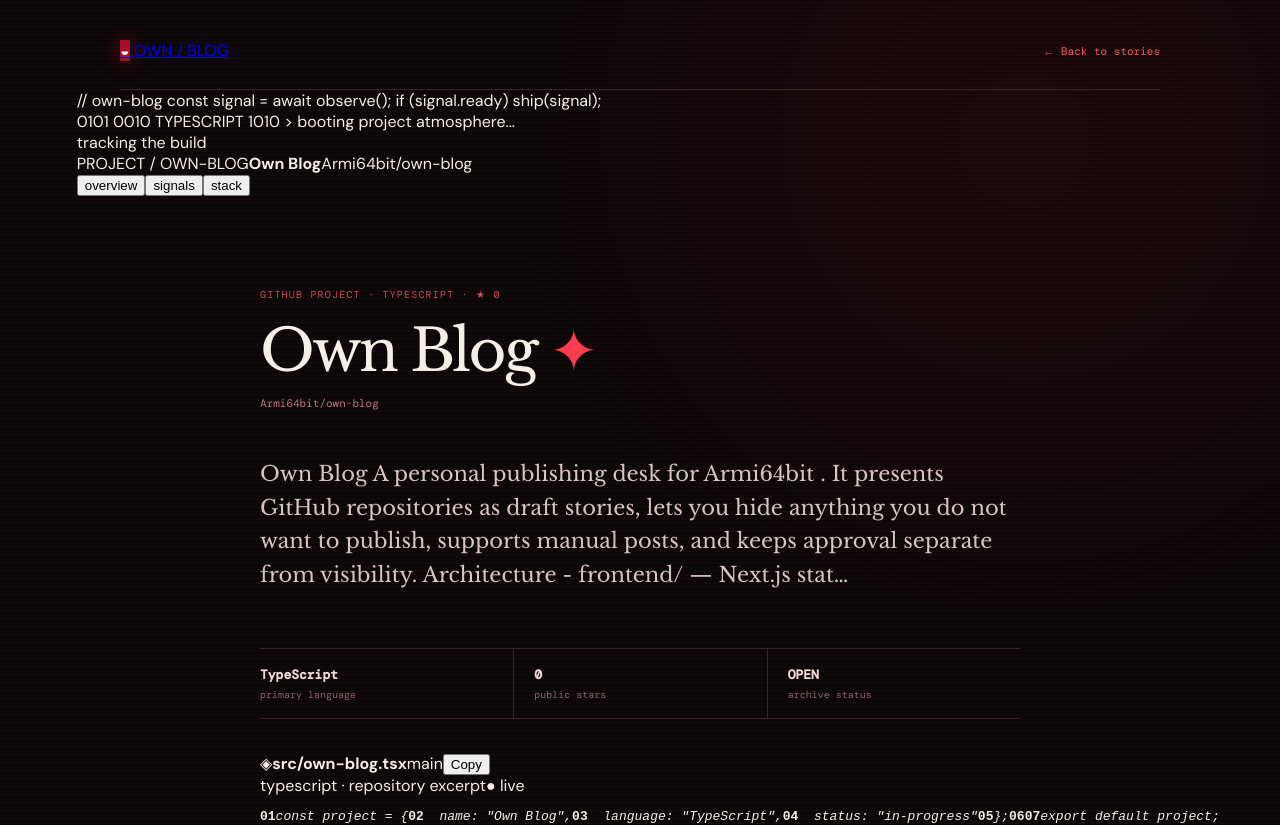
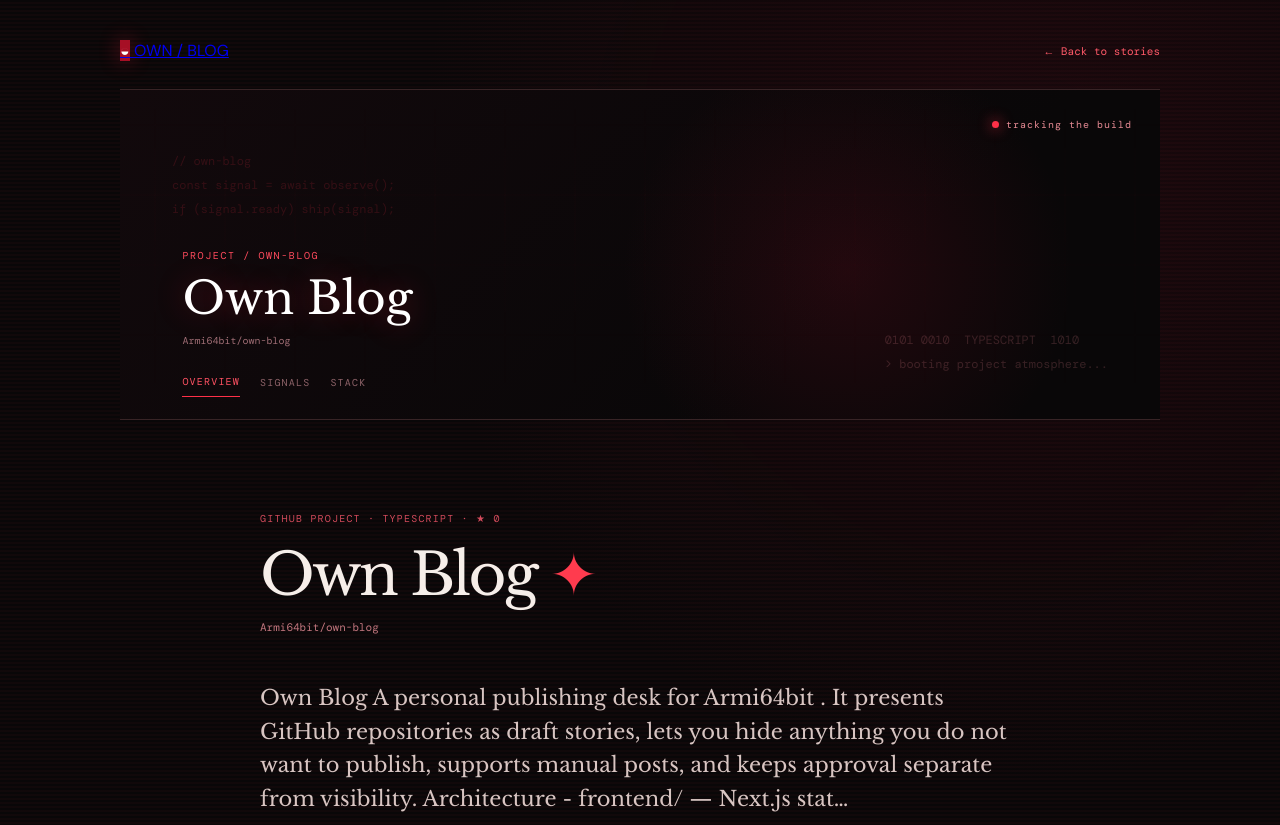
Before and after one commit to Armi64bit/own-blog, a Next.js app in the folder frontend/: page /own-blog in a window 1280 px wide. Shown: the top 825 px of the page. Built offline with nearby package versions, Linux system fonts and the light colour scheme.

Commit message:
Fix article CSS module bindings

```diff
--- a/frontend/app/components/CodeSnippet.tsx
+++ b/frontend/app/components/CodeSnippet.tsx
@@ -2,6 +2,7 @@
 
 import { useEffect, useRef, useState } from 'react';
 import gsap from 'gsap';
+import styles from '../styles.module.css';
 
 type Props = { language: string; code: string; fileName?: string };
 const tokenize = (code: string) => code.split(/(\/\/.*|#[^\n]*|\b(?:const|let|var|function|return|class|import|from|public|private|static|void|def|if|else|new|async|await|export)\b|\b\d+\b|["'`][^"'`]*["'`])/g).filter(Boolean);
@@ -11,5 +12,5 @@ export default function CodeSnippet({ language, code, fileName = 'src/index.ts'
   const [copied, setCopied] = useState(false);
   useEffect(() => { if (!ref.current) return; const lines = Array.from(ref.current.querySelectorAll('[data-code-line]')); gsap.fromTo(lines, { opacity: 0, x: -12 }, { opacity: 1, x: 0, duration: .35, stagger: .035, ease: 'power2.out', delay: .18 }); }, []);
   const copy = async () => { await navigator.clipboard?.writeText(code); setCopied(true); window.setTimeout(() => setCopied(false), 1600); };
-  return <div className="codePanel"><div className="codePanelTop"><span className="codeFileIcon">◈</span><strong>{fileName}</strong><span className="codeBranch">main</span><button onClick={copy}>{copied ? 'Copied' : 'Copy'}</button></div><div className="codePanelBar"><span className="codeDots"><i/><i/><i/></span><span>{language.toLowerCase()} · repository excerpt</span><span className="codePulse">● live</span></div><pre ref={ref}><code>{code.split('\n').map((line, index) => <span data-code-line key={`${index}-${line}`} className="codeLine"><b>{String(index + 1).padStart(2, '0')}</b><span>{tokenize(line).map((part, tokenIndex) => <em key={`${tokenIndex}-${part}`} className={part.startsWith('//') || part.startsWith('#') ? 'comment' : /^(const|let|var|function|return|class|import|from|public|private|static|void|def|if|else|new|async|await|export)$/.test(part) ? 'keyword' : /^\d+$/.test(part) ? 'number' : /^["'`]/.test(part) ? 'string' : ''}>{part}</em>)}</span></span>)}</code></pre></div>;
+  return <div className={styles.codePanel}><div className={styles.codePanelTop}><span className={styles.codeFileIcon}>◈</span><strong>{fileName}</strong><span className={styles.codeBranch}>main</span><button onClick={copy}>{copied ? 'Copied' : 'Copy'}</button></div><div className={styles.codePanelBar}><span className={styles.codeDots}><i/><i/><i/></span><span>{language.toLowerCase()} · repository excerpt</span><span className={styles.codePulse}>● live</span></div><pre ref={ref}><code>{code.split('\n').map((line, index) => <span data-code-line key={`${index}-${line}`} className={styles.codeLine}><b>{String(index + 1).padStart(2, '0')}</b><span>{tokenize(line).map((part, tokenIndex) => <em key={`${tokenIndex}-${part}`} className={part.startsWith('//') || part.startsWith('#') ? styles.comment : /^(const|let|var|function|return|class|import|from|public|private|static|void|def|if|else|new|async|await|export)$/.test(part) ? styles.keyword : /^\d+$/.test(part) ? styles.number : /^["'`]/.test(part) ? styles.string : ''}>{part}</em>)}</span></span>)}</code></pre></div>;
 }
--- a/frontend/app/components/ProjectAtmosphere.tsx
+++ b/frontend/app/components/ProjectAtmosphere.tsx
@@ -1,6 +1,7 @@
 'use client';
 
 import { useEffect, useState } from 'react';
+import styles from '../styles.module.css';
 
 type Props = { title: string; language: string; stars: number; repo: string; slug: string };
 
@@ -9,5 +10,5 @@ export default function ProjectAtmosphere({ title, language, stars, repo, slug }
   const [panel, setPanel] = useState<'overview' | 'signals' | 'stack'>('overview');
   useEffect(() => { const onScroll = () => setOffset(window.scrollY); window.addEventListener('scroll', onScroll, { passive: true }); return () => window.removeEventListener('scroll', onScroll); }, []);
   const signal = panel === 'overview' ? 'tracking the build' : panel === 'signals' ? `${stars} public stars · archive signal` : `${language} · source layer`;
-  return <div className="projectAtmosphere"><div className="parallaxCode parallaxFar" style={{ transform: `translate3d(0, ${offset * .12}px, 0)` }}>{`// ${slug}\nconst signal = await observe();\nif (signal.ready) ship(signal);`}</div><div className="parallaxCode parallaxNear" style={{ transform: `translate3d(0, ${offset * -.08}px, 0)` }}>{`0101 0010  ${language.toUpperCase()}  1010\n> booting project atmosphere...`}</div><div className="projectSignal"><span className="signalDot"/> {signal}</div><div className="projectIdentity"><span className="projectIndex">PROJECT / {slug.toUpperCase()}</span><strong>{title}</strong><span>{repo}</span></div><div className="projectTabs">{(['overview', 'signals', 'stack'] as const).map((item) => <button key={item} onClick={() => setPanel(item)} className={panel === item ? 'projectTabActive' : ''}>{item}</button>)}</div></div>;
+  return <div className={styles.projectAtmosphere}><div className={`${styles.parallaxCode} ${styles.parallaxFar}`} style={{ transform: `translate3d(0, ${offset * .12}px, 0)` }}>{`// ${slug}\nconst signal = await observe();\nif (signal.ready) ship(signal);`}</div><div className={`${styles.parallaxCode} ${styles.parallaxNear}`} style={{ transform: `translate3d(0, ${offset * -.08}px, 0)` }}>{`0101 0010  ${language.toUpperCase()}  1010\n> booting project atmosphere...`}</div><div className={styles.projectSignal}><span className={styles.signalDot}/> {signal}</div><div className={styles.projectIdentity}><span className={styles.projectIndex}>PROJECT / {slug.toUpperCase()}</span><strong>{title}</strong><span>{repo}</span></div><div className={styles.projectTabs}>{(['overview', 'signals', 'stack'] as const).map((item) => <button key={item} onClick={() => setPanel(item)} className={panel === item ? styles.projectTabActive : ''}>{item}</button>)}</div></div>;
 }
```
